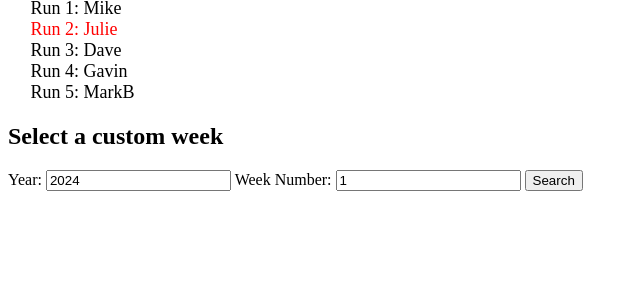
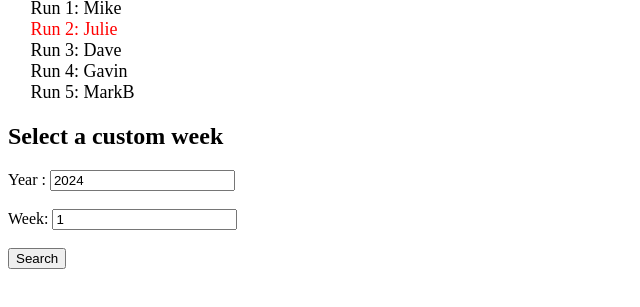
Before and after one commit to Bacontuxedo/Pharnacyruns, a plain HTML site: page porteroof.html in a window 1280 px wide. Shown: the part 103-410 px from the top of the page, without its empty margins (0-640 px from the left). Drawn offline with Linux system fonts and the light colour scheme.

Commit message:
Add files via upload

```diff
--- a/porteroof.html
+++ b/porteroof.html
@@ -10,16 +10,17 @@
     		<p id="current-rotation"></p>
 
 		<h2>Select a custom week</h2>
-    		<label for="year">Year:</label>
+    		<label for="year">Year :</label>
 
 
     		<input type="number" id="year" value="2024" required>
+    		<br></br>
 
-    		<label for="week">Week Number:</label>
+    		<label for="week">Week:</label>
     		<input type="number" id="week" value="1" required>
+   		<br></br>
 
-    		<button onclick="updateTable()">Search</button>
-
+		<button onclick="updateTable()">Search</button>
 		<br></br>
 
     		<div id="table-container"></div>
```
